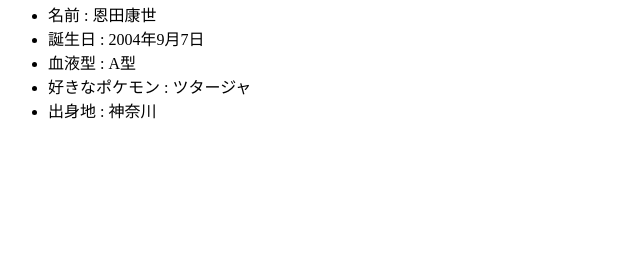
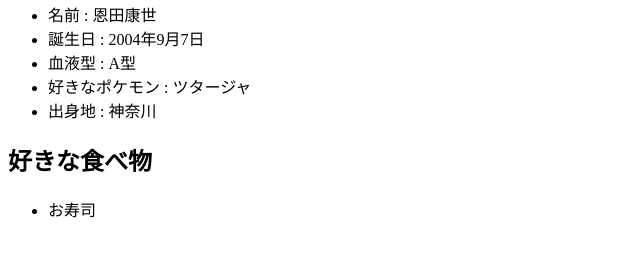
Before and after one commit to OndaKose/git-practice2023, a plain HTML site: page index.html in a window 1280 px wide. Shown: the part 87-344 px from the top of the page, without its empty margins (0-640 px from the left). Drawn offline with Linux system fonts and the light colour scheme.

Commit message:
好きな食べ物を追記

```diff
--- a/index.html
+++ b/index.html
@@ -20,5 +20,9 @@
         <li>出身地 : 神奈川</li>
     </ul>
 
+    <h2>好きな食べ物</h2>
+    <ul>
+        <li>お寿司</li>
+    </ul>
 </body>
 </html>
```
